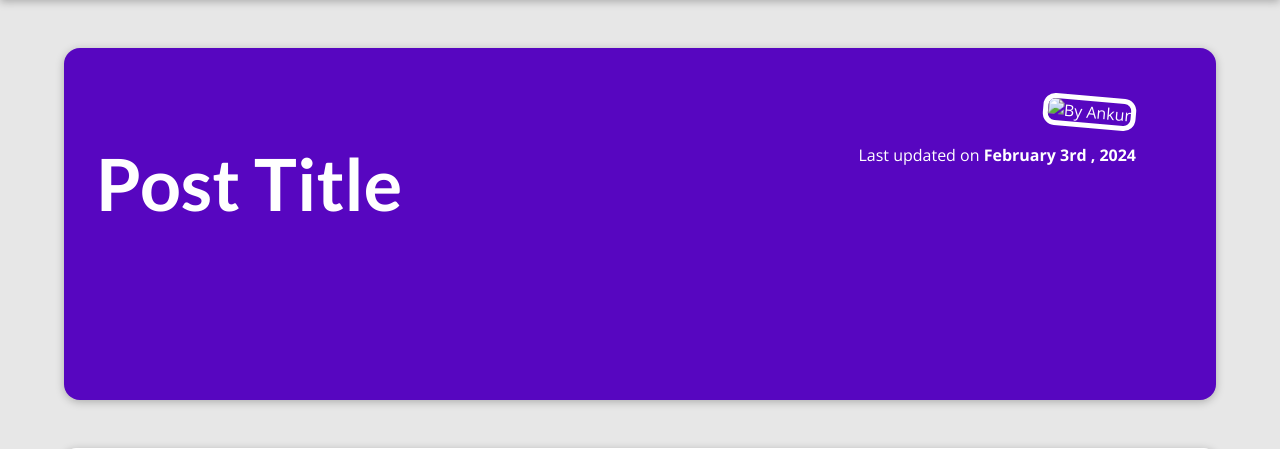
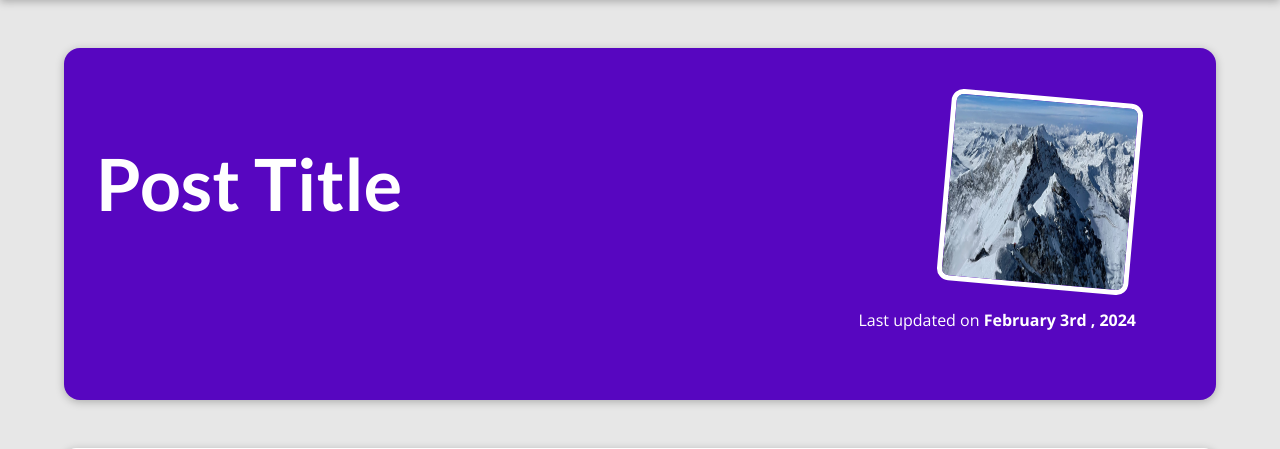
Before and after one commit to ankurhalder/django-blog, a Django app: page /posts/1 in a window 1280 px wide. Shown: the part 80-529 px from the top of the page. Run offline with Django 5.2, Linux system fonts and the light colour scheme.

Commit message:
Update post-detail.html with new image source

```diff
--- a/blog/app/templates/app/post-detail.html
+++ b/blog/app/templates/app/post-detail.html
@@ -10,7 +10,7 @@
     <section id="summary">
         <h2>Post Title</h2>
         <article>
-            <img src="" alt="By Ankur" width="100" height="100" />
+            <img class="mountain" src="{% static "app/images/mountain.jpg" %}" alt="Mountain Hiking" height="500" width="500" />
             <div>
                 Last updated on <time>
                 February 3rd , 2024
```
